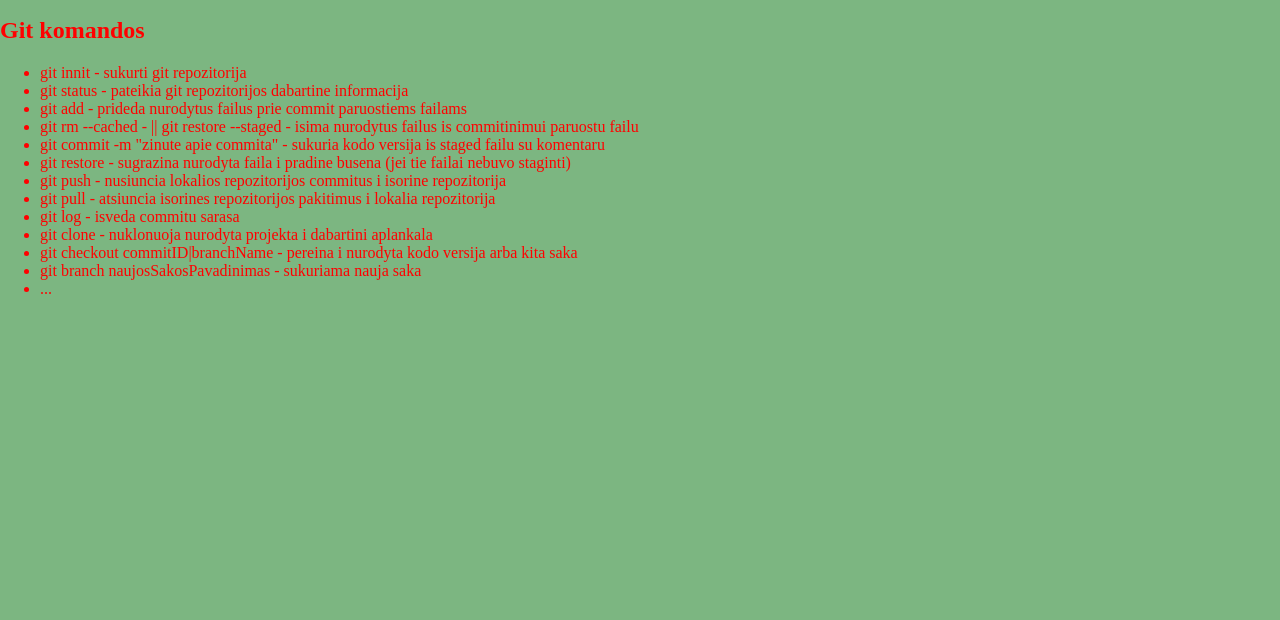
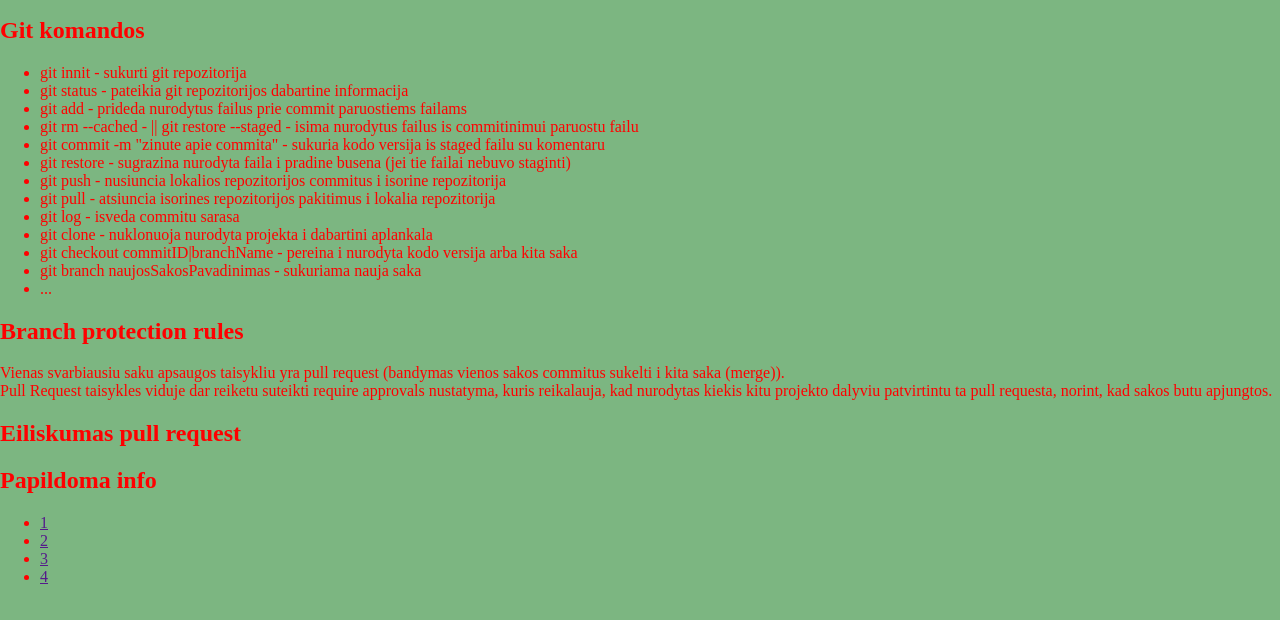
Before and after one commit to fAntomlt/git_ir_github_test, a plain HTML site: page 44 paskaita - 02.12 - Git ir Github/index.html in a window 1280 px wide. Shown: the part 106-726 px from the top of the page. Drawn offline with Linux system fonts and the light colour scheme.

Commit message:
Branch rules ir papildoma info supildyta

```diff
--- a/44 paskaita - 02.12 - Git ir Github/index.html
+++ b/44 paskaita - 02.12 - Git ir Github/index.html
@@ -34,6 +34,25 @@
                 <li>...</li>
             </ul>
         </section>
+        <section> <!-- Branch protection rules -->
+            <h2>Branch protection rules</h2>
+            <p>
+                Vienas svarbiausiu saku apsaugos taisykliu yra pull request (bandymas vienos sakos commitus sukelti i kita saka (merge)).<br>
+                Pull Request taisykles viduje dar reiketu suteikti require approvals nustatyma, kuris reikalauja, kad nurodytas kiekis kitu projekto dalyviu patvirtintu ta pull requesta, norint, kad sakos butu apjungtos.
+            </p>
+        </section>
+        <section> <!-- Eiliskumas pull request -->
+            <h2>Eiliskumas pull request</h2>
+        </section>
+        <section> <!-- Papildoma info -->
+            <h2>Papildoma info</h2>
+            <ul>
+                <li><a href="" target="_blank">1</a></li>
+                <li><a href="" target="_blank">2</a></li>
+                <li><a href="" target="_blank">3</a></li>
+                <li><a href="" target="_blank">4</a></li>
+            </ul>
+        </section>
     </main>
     <footer></footer>
 </body>
```
